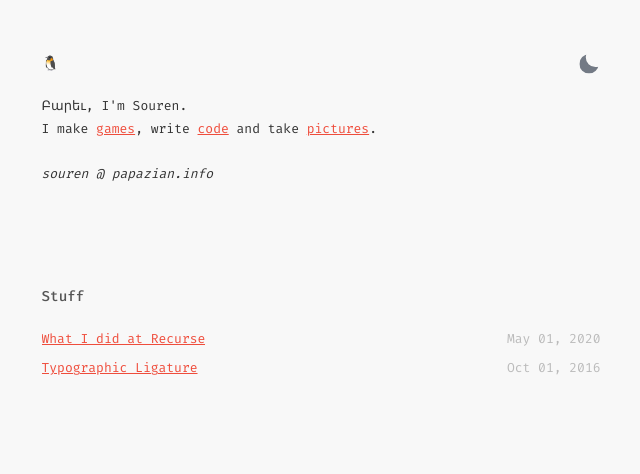
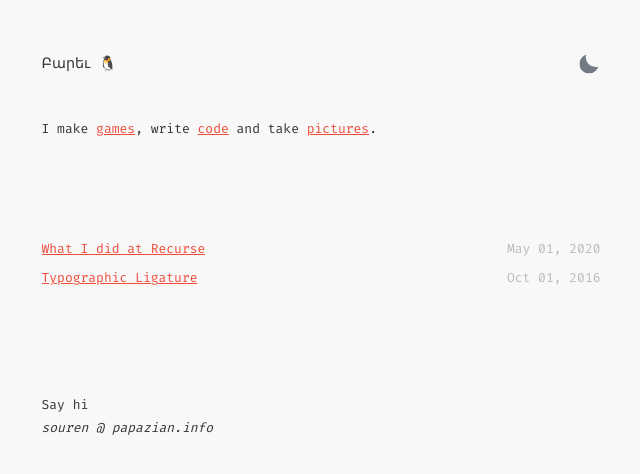
Before and after one commit to sourencho/sourencho.github.io, a Jekyll site: the page built from index.html, in a window 1280 px wide. Shown: the top 474 px of the page, without its empty margins (319-959 px from the left). Built offline with Jekyll 4.4.1, drawn with Linux system fonts in a browser that asks for light colours.

Commit message:
minor fixes

```diff
--- a/index.html
+++ b/index.html
@@ -4,24 +4,21 @@ layout: default
 
 <section id="intro">
     <div class="flex-row-between">
-        <h1>🐧</h1>
+        <h2>Բարեւ 🐧</h2>
         <button id="theme-toggle" onclick="modeSwitcher()">
             <div></div>
         </button>
     </div>
     <p>
-        Բարեւ, I'm Souren. <br>
+        <br>
         I
         make <a href="https://sourencho.itch.io/">games</a>,
         write <a href="https://github.com/sourencho">code</a>
         and take <a href="https://www.instagram.com/youngtableau/">pictures</a>.
     </p>
-    <br>
-    <p> <i> souren @ papazian.info</i> </p>
 </section>
 
 <section class="posts">
-    <h3>Stuff</h3>
     <ul>
         {% for post in site.posts %}
         <li>
@@ -32,3 +29,9 @@ layout: default
         {% endfor %}
     </ul>
 </section>
+
+
+
+<section>
+    Say hi <i> souren @ papazian.info</i>
+</section>
```
Also changed, not shown: _posts/2020-05-01-what-I-worked-on-at-recurse.md (+4 -4 lines).
